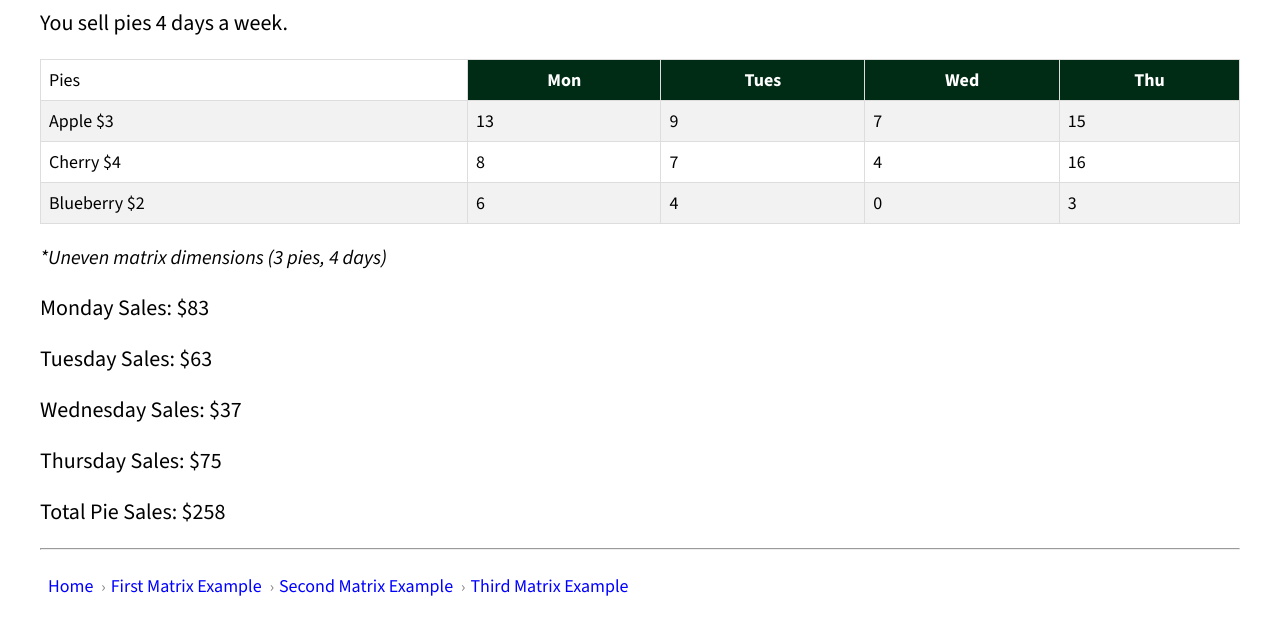
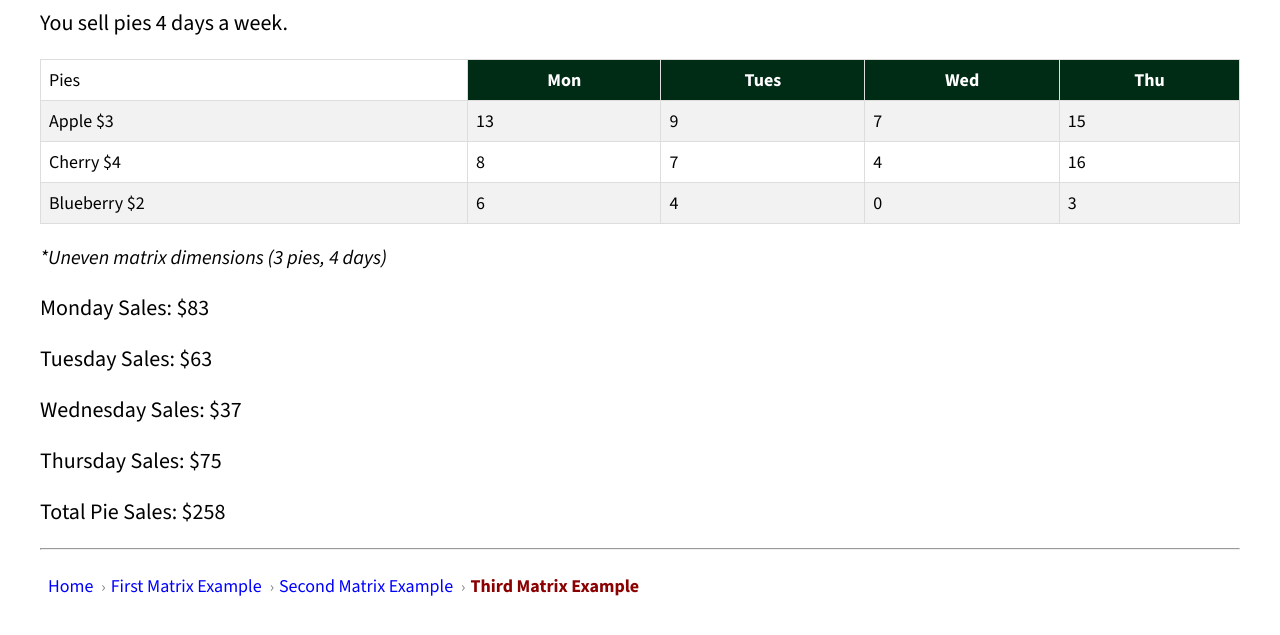
Before and after one commit to kironroy/mathematics, a website: page pies.html in a window 1280 px wide. Shown: the part 137-772 px from the top of the page. Drawn offline with nearby package versions, Linux system fonts and the light colour scheme.

Commit message:
Update Bradcrumbs
+ Added rules to assure which page the
  user is on.

```diff
--- a/main.css
+++ b/main.css
@@ -77,6 +77,13 @@ main {
 .breadcrumb li:last-child::after {
   content: "";
 }
+
+.breadcrumb .active {
+  font-weight: bold;
+  color: darkred;
+  pointer-events: none; /* Prevents clicking */
+}
+
 
 a {
   color: blue;
--- a/pies.html
+++ b/pies.html
@@ -60,7 +60,7 @@
 				<li><a href="index.html">Home</a></li>
 				<li><a href="roses.html">First Matrix Example</a></li>
 				<li><a href="tacos.html">Second Matrix Example</a></li>
-				<li><a href="pies.html">Third Matrix Example</a></li>
+				<li><a href="pies.html" class="active">Third Matrix Example</a></li>
 			</ul>
 		</nav>
 
```
Also changed, not shown: roses.html (+1 -1 lines), tacos.html (+1 -1 lines).
